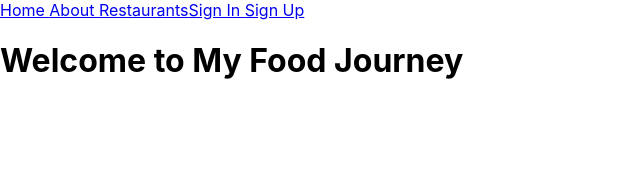
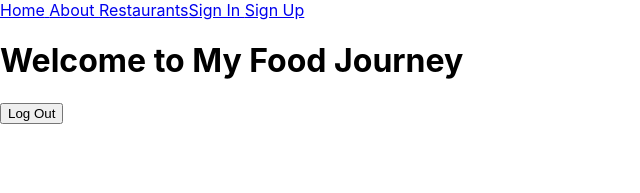
Before and after one commit to jss475/Food-Journey, a React (Create React App) app in the folder my-app/: page / in a window 1280 px wide. Shown: the top 193 px of the page, without its empty margins (0-640 px from the left). Built offline with nearby package versions, Linux system fonts and the light colour scheme; data requests are answered from the project's data file.

Commit message:
logout button added

```diff
--- a/my-app/src/components/App.js
+++ b/my-app/src/components/App.js
@@ -6,10 +6,12 @@ import Nav from "./Nav";
 import RestaurantList from "./RestaurantList";
 import SignIn from "./SignIn";
 import SignUp from "./SignUp";
+import Logout from "./Logout";
 import { Switch, Route, Link, useHistory } from "react-router-dom";
 import Home from "./Home";
 import { UserLoggedInContext } from "../context/UserLoggedIn";
 import { AllRestaurantsContext } from "../context/AllRestaurants";
+import {SignedInContext} from "../context/SignedIn"
 
 function App() {
 
@@ -30,8 +32,9 @@ function App() {
  },[history])
 
 
+
   //set the logged in state to say user has logged in
-  const [loggedIn, setLoggedIn] = useState(false);
+  const [loggedIn, setLoggedIn] = useContext(SignedInContext);
 
   //set the current user
   const [currentUser, setCurrentUser] = useContext(UserLoggedInContext);
@@ -53,6 +56,18 @@ function App() {
       .then((data) => setAllRestaurants(data));
   }, []);
 
+  // if(currentPath === '/logout'){
+  //   if(currentUser.length && loggedIn===true){
+  //     alert("You've logged out!")
+
+  //     setCurrentUser('')
+  //     setLoggedIn(false)
+  //     history.push('/')
+  //   } else{
+  //     alert("You're not logged in!")
+  //     history.push('/signin')
+  //   }
+  // }
 
 
   ///////////////////////// SIGN IN ////////////////////////////////
@@ -179,6 +194,9 @@ function App() {
           <h1>404 not found</h1>
         </Route>
       </Switch>
+
+      <Logout />
+
     </div>
   );
 }
--- /dev/null
+++ b/my-app/src/components/Logout.js
@@ -0,0 +1,37 @@
+import React, {useContext} from 'react'
+import {useHistory} from 'react-router-dom'
+import { UserLoggedInContext } from "../context/UserLoggedIn";
+import { SignedInContext} from "../context/SignedIn"
+
+function Logout(){
+    //bring in current user info
+    const [currentUser, setCurrentUser] = useContext(UserLoggedInContext)
+    //bring in logged in info
+    const [loggedIn, setLoggedIn] = useContext(SignedInContext)
+    const history = useHistory()
+
+    function handleLogOut(){
+        if(currentUser.length && loggedIn===true){
+            alert("You've logged out!")
+
+            setCurrentUser('')
+            setLoggedIn(false)
+            history.push('/')
+          } else{
+            alert("You're not logged in!")
+            history.push('/signin')
+          }
+
+    }
+
+    console.log(currentUser)
+    console.log(loggedIn)
+
+    return(
+        <button type='button' onClick={handleLogOut}>Log Out</button>
+    )
+
+
+}
+
+export default Logout
--- /dev/null
+++ b/my-app/src/context/SignedIn.js
@@ -0,0 +1,20 @@
+import React, { createContext, useState } from "react";
+
+//create context object
+const SignedInContext = createContext();
+
+//create context provider
+function SignedInProvider({ children }) {
+  const [loggedIn, setLoggedIn] = useState(false)
+
+  const value = [loggedIn, setLoggedIn];
+
+  return (
+    <SignedInContext.Provider value={value}>
+      {children}
+    </SignedInContext.Provider>
+  );
+}
+
+//export
+export { SignedInContext, SignedInProvider };
--- a/my-app/src/index.js
+++ b/my-app/src/index.js
@@ -6,10 +6,12 @@ import reportWebVitals from "./reportWebVitals";
 import { BrowserRouter } from "react-router-dom";
 import { UserLoggedInProvider } from "./context/UserLoggedIn";
 import { AllRestaurantsProvider } from "./context/AllRestaurants";
+import { SignedInProvider } from "./context/SignedIn";
 
 
 const root = ReactDOM.createRoot(document.getElementById("root"));
 root.render(
+  <SignedInProvider>
   <AllRestaurantsProvider>
   <UserLoggedInProvider>
   <BrowserRouter>
@@ -17,6 +19,8 @@ root.render(
   </BrowserRouter>
   </UserLoggedInProvider>
   </AllRestaurantsProvider>
+  </SignedInProvider>
+
 );
 
 // If you want to start measuring performance in your app, pass a function
```
